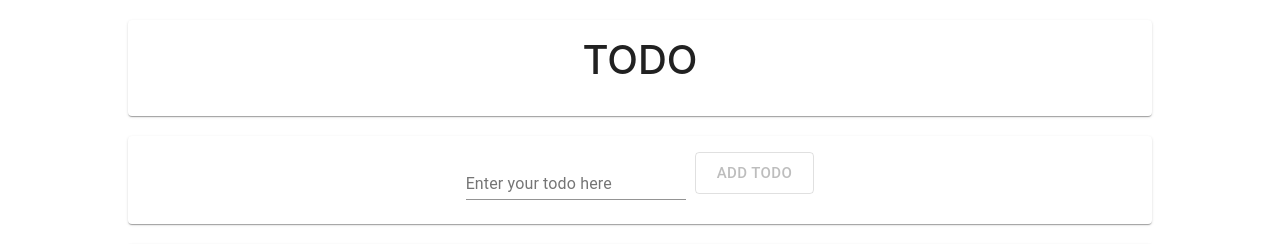
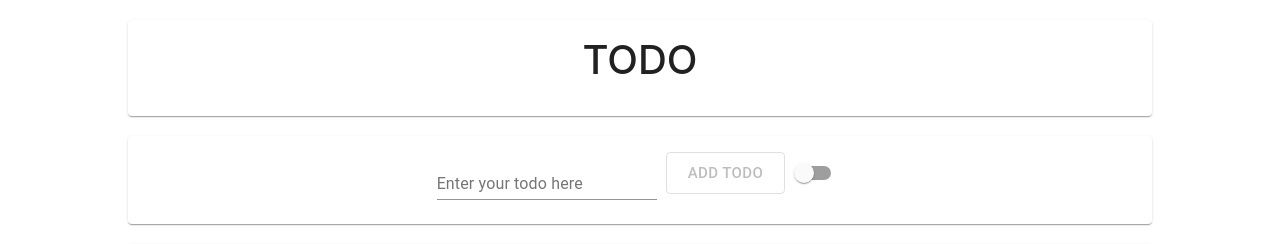
Before and after one commit to Shehan82/TODO, a React (Create React App) app: page / in a window 1280 px wide. Shown: the top 244 px of the page. Built offline with nearby package versions, Linux system fonts and the light colour scheme; no server answers; the database is empty.

Commit message:
add switch for users to change the asc desc order

```diff
--- a/src/App.js
+++ b/src/App.js
@@ -1,22 +1,33 @@
 import './App.css';
 import React, { useState, useStyles, useEffect } from 'react';
-import { Button, Card, CardContent, Input, InputLabel, TextField } from '@material-ui/core';
+import { Button, Card, CardContent, Input, InputLabel, Switch, TextField } from '@material-ui/core';
 import Todo from './Todo';
 import db from './firebase';
+import firebase from 'firebase';
 
 
 function App() {
 
   const [todos, setTodos] = useState([]);
   const [input, setInput] = useState("");
+  const [order, setOrder] = useState("desc");
 
   useEffect(() => {
+    if(order === "desc")
+    {
+      db.collection('todos').orderBy('timestamp','desc').onSnapshot(snapshot => {
+        setTodos(snapshot.docs.map(doc => doc.data().todo))
+      })
+    }
+    if(order === "asc")
+    {
+      db.collection('todos').orderBy('timestamp','asc').onSnapshot(snapshot => {
+        setTodos(snapshot.docs.map(doc => doc.data().todo))
+      })
+    }
 
-    db.collection('todos').onSnapshot(snapshot => {
-      setTodos(snapshot.docs.map(doc => doc.data().todo))
-    })
 
-  }, []) //when this array is in the blank code in the brackets
+  }, [order]) //when this array is in the blank code in the brackets
         // runs ones. and if there is any variable in the array code in the
       // run once at the app load and when the changing happen this variable
 
@@ -30,12 +41,24 @@ function App() {
     event.preventDefault();
 
     db.collection('todos').add({
-      todo:input
+      todo:input,
+      timestamp:firebase.firestore.FieldValue.serverTimestamp(),
     })
     setTodos([...todos, input]);
     setInput("");
 
   };
+
+  const chk = () => {
+    if(order==="desc")
+    {
+      setOrder("asc");
+    }
+    else
+    {
+      setOrder("desc");
+    }
+  }
   return (
 
     <div className="App">
@@ -53,6 +76,12 @@ function App() {
         <TextField  value={input} onChange={chng} id="standard-basic" label="Enter your todo here" />  &nbsp;
         {/* <Input type="text" value={input} onChange={chng} placeholder="Enter your todo here!"/> &nbsp; */}
         <Button disabled={!input} size="large" variant="outlined"  color="primary" type="submit" onClick={addTodo}>add todo</Button>
+        <Switch
+            // checked={()=>{setOrder("asc")}}
+            onChange={chk}
+            // name="checkedB"
+            color="primary"
+          />
 
       </form>
         </CardContent>
```
